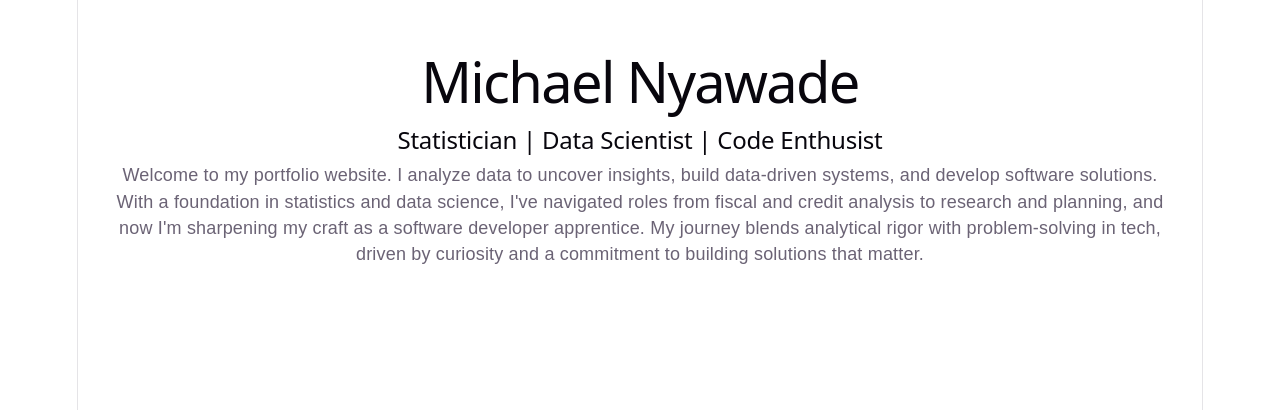
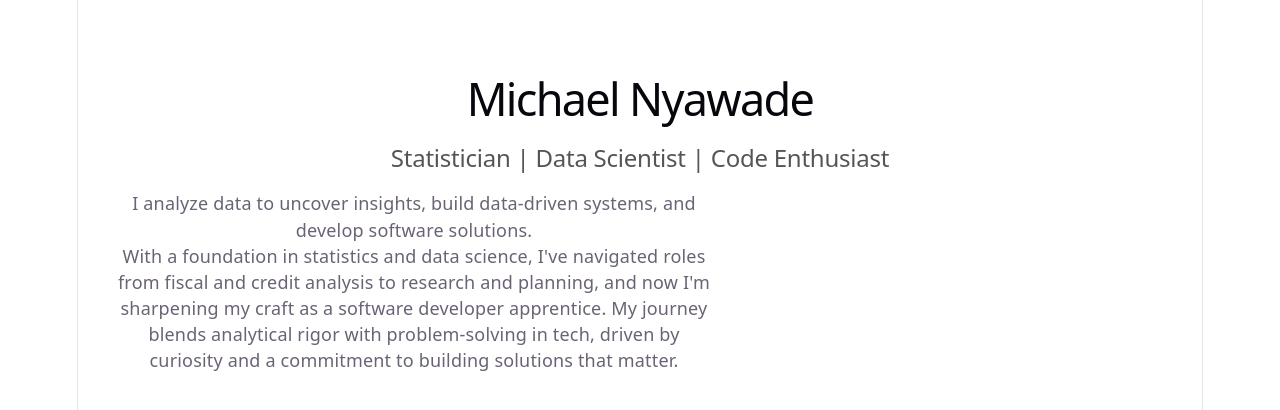
Before and after one commit to Michael-Nyawade/Michael-Nyawade.github.io, a React (Vite) app: page / in a window 1280 px wide. Shown: the top 410 px of the page. Built offline with nearby package versions, Linux system fonts and the light colour scheme.

Commit message:
Introduced Hero section component and basic project structure

```diff
--- a/src/App.jsx
+++ b/src/App.jsx
@@ -1,19 +1,9 @@
+import Hero from "./sections/Hero";
+
 function App() {
   return (
-    <div style={{ padding: "2rem", fontFamily: "Arial" }}>
-      <h1>Michael Nyawade</h1>
-      <h2>Statistician | Data Scientist | Code Enthusist</h2>
-
-      <p>
-        Welcome to my portfolio website. I analyze data to uncover insights, build data-driven systems,
-        and develop software solutions.
-      </p>
-      <p>
-        With a foundation in statistics and data science, I've navigated roles from fiscal and credit
-        analysis to research and planning, and now I'm sharpening my craft as a software developer
-        apprentice. My journey blends analytical rigor with problem-solving in tech, driven by curiosity
-        and a commitment to building solutions that matter.
-      </p>
+    <div>
+      <Hero />
     </div>
   );
 }
--- /dev/null
+++ b/src/sections/Hero.jsx
@@ -0,0 +1,20 @@
+export default function Hero() {
+  return (
+    <section style={{ padding: "3rem 2rem" }}>
+      <h1 style={{ fontSize: "2.5rem" }}>Michael Nyawade</h1>
+
+      <h2 style={{ fontWeight: "normal", color: "#555" }}>
+        Statistician | Data Scientist | Code Enthusiast
+      </h2>
+
+      <p style={{ maxWidth: "600px", marginTop: "1rem" }}>
+        I analyze data to uncover insights, build data-driven systems,
+        and develop software solutions. <br />
+        With a foundation in statistics and data science, I've navigated roles from fiscal and credit
+        analysis to research and planning, and now I'm sharpening my craft as a software developer
+        apprentice. My journey blends analytical rigor with problem-solving in tech, driven by curiosity
+        and a commitment to building solutions that matter.
+      </p>
+    </section>
+  );
+}
```
